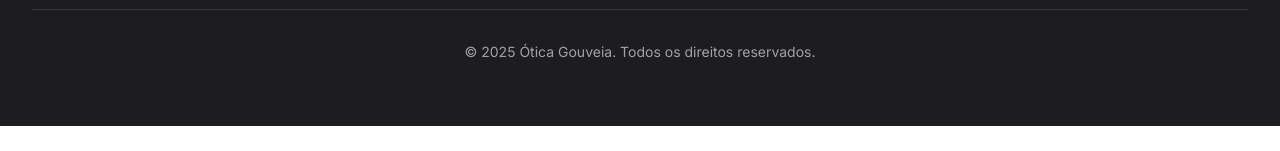
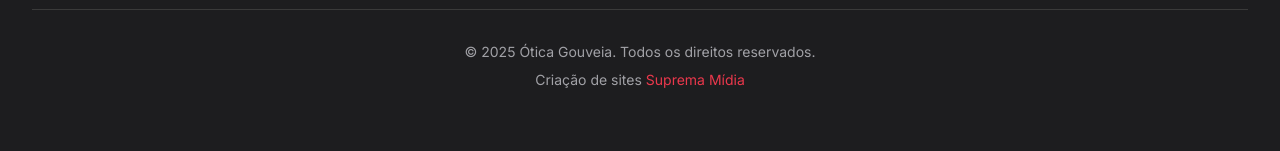
Before and after one commit to supremapix/otica-gouveia-experience-b174fc65, a React (Vite) app: page / in a window 1280 px wide. Shown: the part 9128-9279 px from the top of the page. Before the commit the page ends 9254 px from the top, so only its background shows below. Built offline with nearby package versions, Linux system fonts and the light colour scheme.

Commit message:
Update footer copyright notice
Update the copyright notice in the footer to include the current year and a link to supremamidia.com.br.

```diff
--- a/src/components/Footer.tsx
+++ b/src/components/Footer.tsx
@@ -3,8 +3,6 @@ import { Phone, Mail, MapPin, Clock, Instagram } from 'lucide-react';
 import { Link } from 'react-router-dom';
 
 const Footer = () => {
-  const currentYear = new Date().getFullYear();
-
   return (
     <footer className="bg-brand-gray-900 text-white">
       <div className="section-container py-12 md:py-16">
@@ -111,7 +109,18 @@ const Footer = () => {
         </div>
 
         <div className="mt-12 pt-8 border-t border-brand-gray-800 text-center text-brand-gray-400 text-sm">
-          <p>© {currentYear} Ótica Gouveia. Todos os direitos reservados.</p>
+          <p>© 2025 Ótica Gouveia. Todos os direitos reservados.</p>
+          <p className="mt-2">
+            Criação de sites{" "}
+            <a
+              href="https://www.supremamidia.com.br"
+              target="_blank"
+              rel="noopener noreferrer"
+              className="text-brand-red hover:underline"
+            >
+              Suprema Mídia
+            </a>
+          </p>
         </div>
       </div>
     </footer>
--- a/src/pages/NotFound.tsx
+++ b/src/pages/NotFound.tsx
@@ -33,7 +33,18 @@ const NotFound = () => {
       <footer className="bg-brand-gray-900 text-white py-6">
         <div className="container mx-auto text-center">
           <p className="text-brand-gray-400 text-sm">
-            © {new Date().getFullYear()} Ótica Gouveia. Todos os direitos reservados.
+            © 2025 Ótica Gouveia. Todos os direitos reservados.
+          </p>
+          <p className="mt-2 text-brand-gray-400 text-sm">
+            Criação de sites{" "}
+            <a
+              href="https://www.supremamidia.com.br"
+              target="_blank"
+              rel="noopener noreferrer"
+              className="text-brand-red hover:underline"
+            >
+              Suprema Mídia
+            </a>
           </p>
         </div>
       </footer>
```
